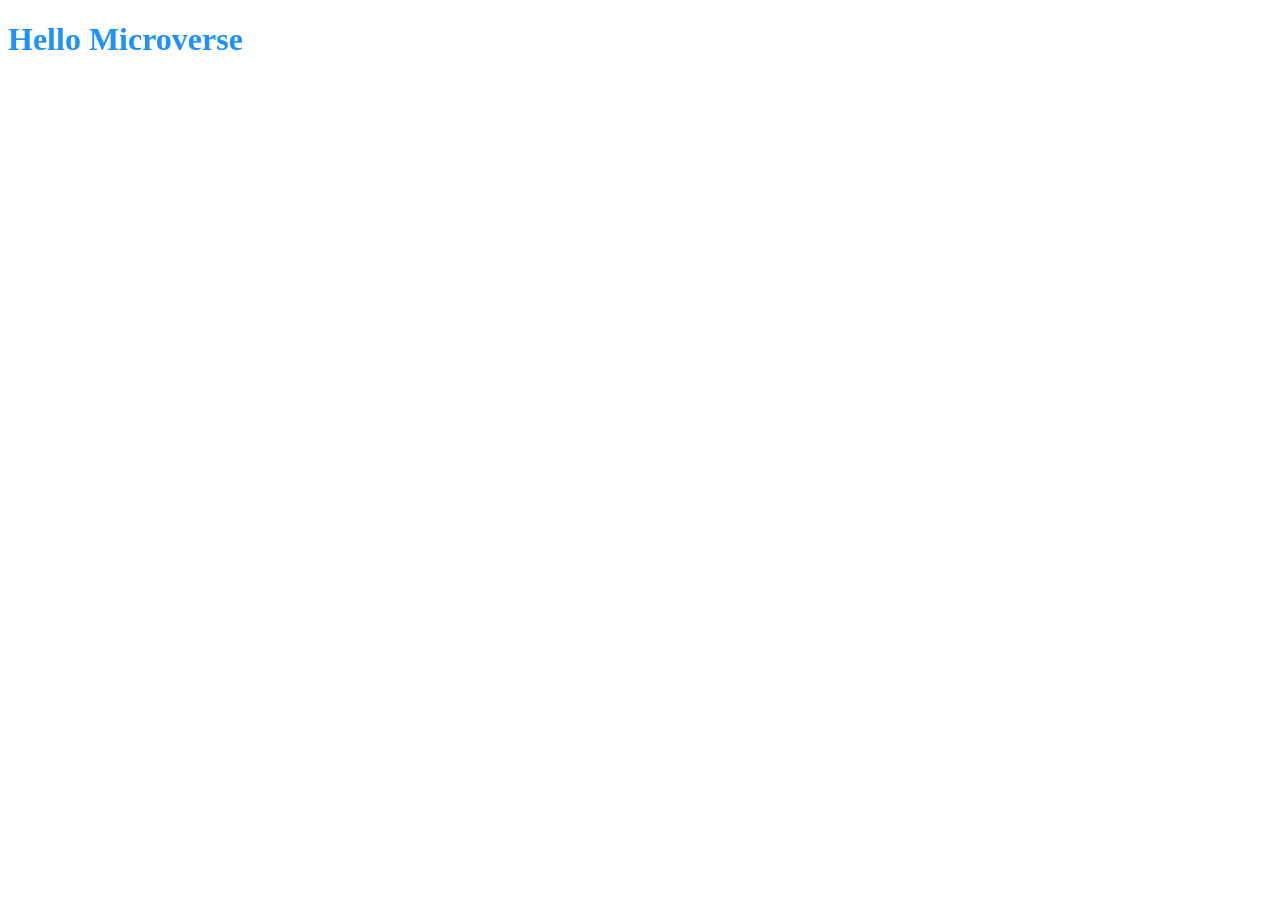
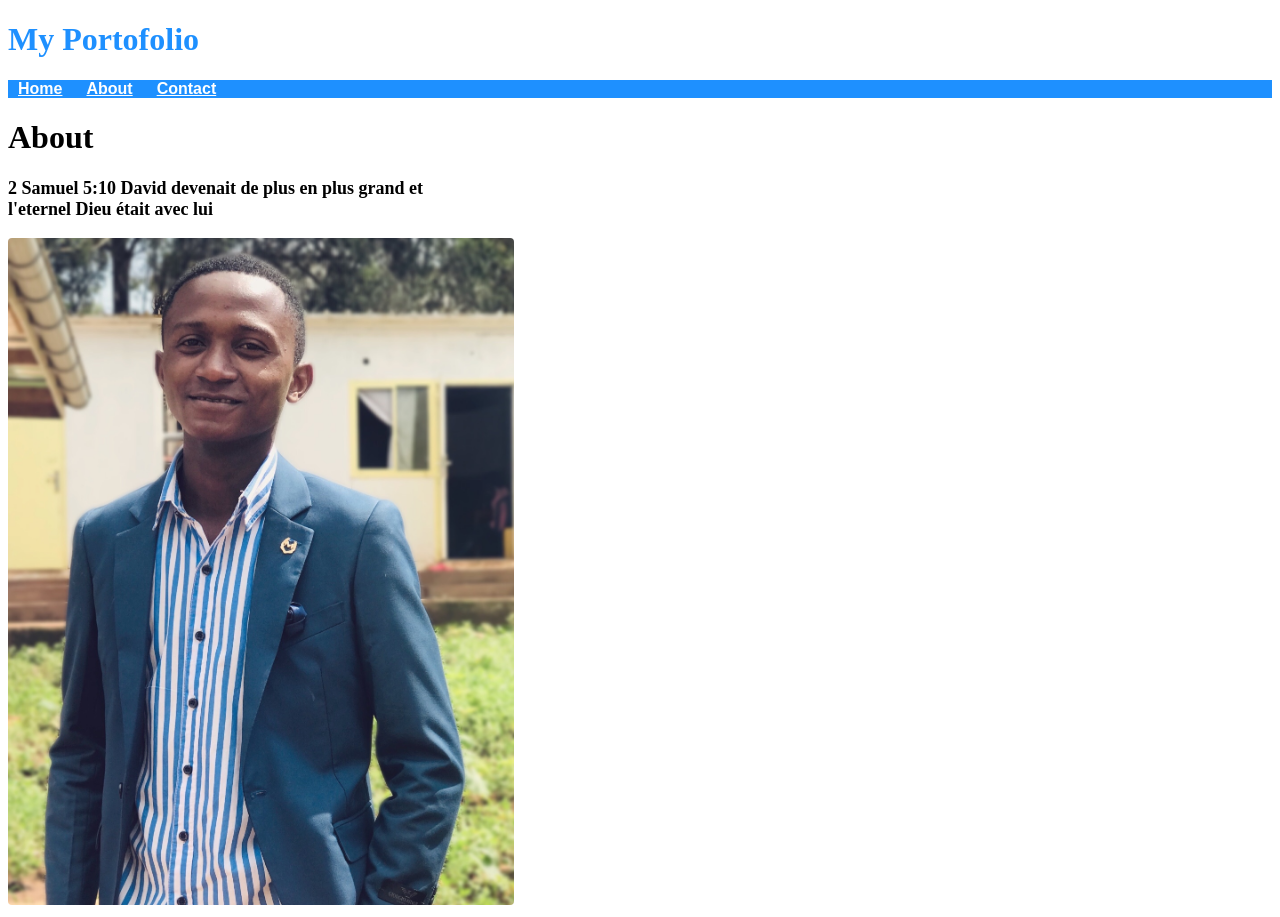
Before and after one commit to davidswedi/firstproject, a website: page index.html in a window 1280 px wide. Before the commit the page ends 800 px from the top, so only its background shows below. Drawn offline with Linux system fonts and the light colour scheme.

Commit message:
modification

```diff
--- a/index.css
+++ b/index.css
@@ -1,3 +1,23 @@
 .title {
   color: dodgerblue;
 }
+nav{
+ background-color: dodgerblue;
+ width: 100%;
+}
+nav a{
+    color:white;
+    margin: 10px;
+    font-family: Arial, Helvetica, sans-serif;
+    font-weight: bold;
+}
+img{
+    border-radius: 4px;
+    height: 40%;
+    width: 40%;
+}
+p{
+    font-family: 'Times New Roman', Times, serif;
+    font-size: large;
+    font-weight: bolder;
+}
--- a/index.html
+++ b/index.html
@@ -8,6 +8,16 @@
     <link rel="stylesheet" href="index.css">
 </head>
 <body>
-    <h1 class="title">  Hello Microverse </h1>
+    <h1 class="title"> My Portofolio </h1>
+    <nav>
+        <a href="">Home</a>
+        <a href="">About</a>
+        <a href="">Contact</a>
+    </nav>
+    <h1>
+        About
+    </h1>
+    <p><Strong>2 Samuel 5:10 </Strong> David devenait de plus en plus grand et <br> l'eternel Dieu était avec lui</p>
+    <img src="dave.JPG" alt="David">
 </body>
 </html>
```
Also changed, not shown: dave.JPG (added).
